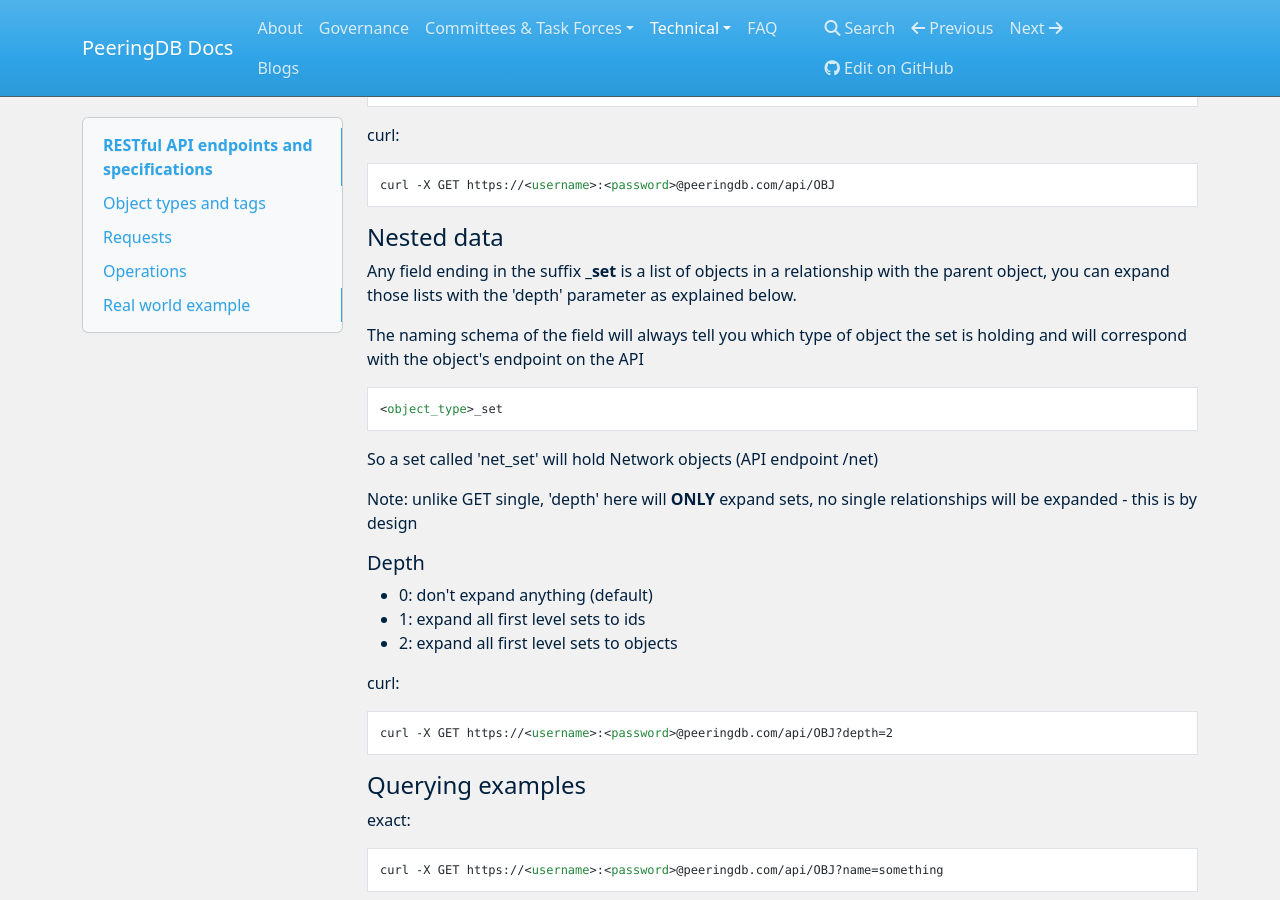
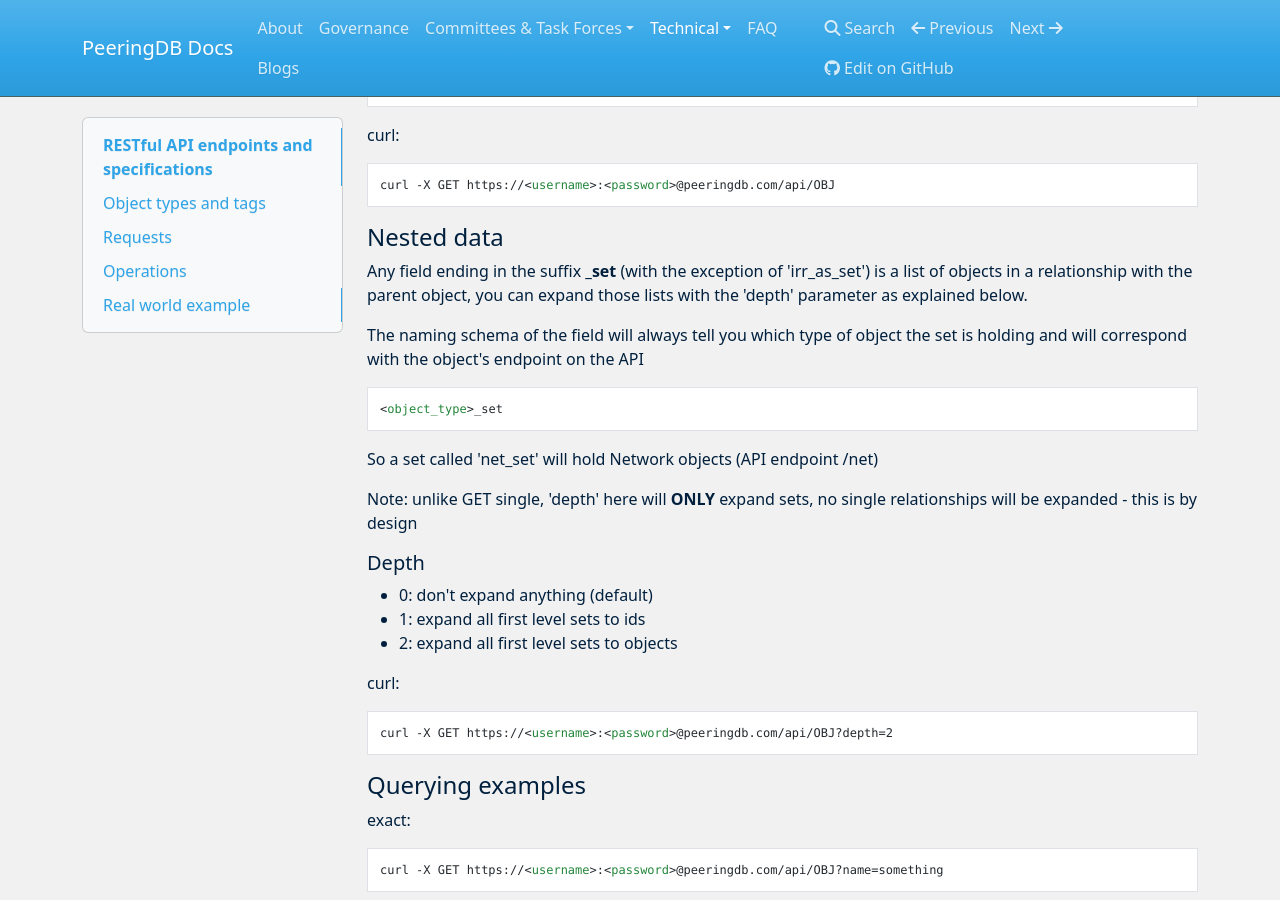
Before and after one commit to peeringdb/docs, an MkDocs documentation site: the page built from docs/api_specs.md, in a window 1280 px wide and 900 px high, scrolled down 1738 px. Built offline with MkDocs 1.6.1, drawn with Linux system fonts in a browser that asks for light colours; nearby versions of some CDN libraries; some of the changed text lies outside the part shown.

Commit message:
api_specs: 'irr_as_set' is actually a string, not a set.

```diff
--- a/docs/api_specs.md
+++ b/docs/api_specs.md
@@ -83,7 +83,7 @@ curl:
 
 #### Nested data
 
-Any field ending in the suffix **_set** is a list of objects in a relationship with the parent object, you can expand those lists with the 'depth' parameter as explained below.
+Any field ending in the suffix **_set** (with the exception of 'irr_as_set') is a list of objects in a relationship with the parent object, you can expand those lists with the 'depth' parameter as explained below.
 
 The naming schema of the field will always tell you which type of object the set is holding and will correspond with the object's endpoint on the API
 
@@ -165,7 +165,7 @@ curl:
 
 #### Nested data
 
-Any field ending in the suffix **_set** is a list of objects in a relationship with the parent object, you can expand those lists with the 'depth' parameter as explained below.
+Any field ending in the suffix **_set** (with the exception of 'irr_as_set') is a list of objects in a relationship with the parent object, you can expand those lists with the 'depth' parameter as explained below.
 
 The naming schema of the field will always tell you which type of object the set is holding and will correspond with the object's endpoint on the API
 
```
